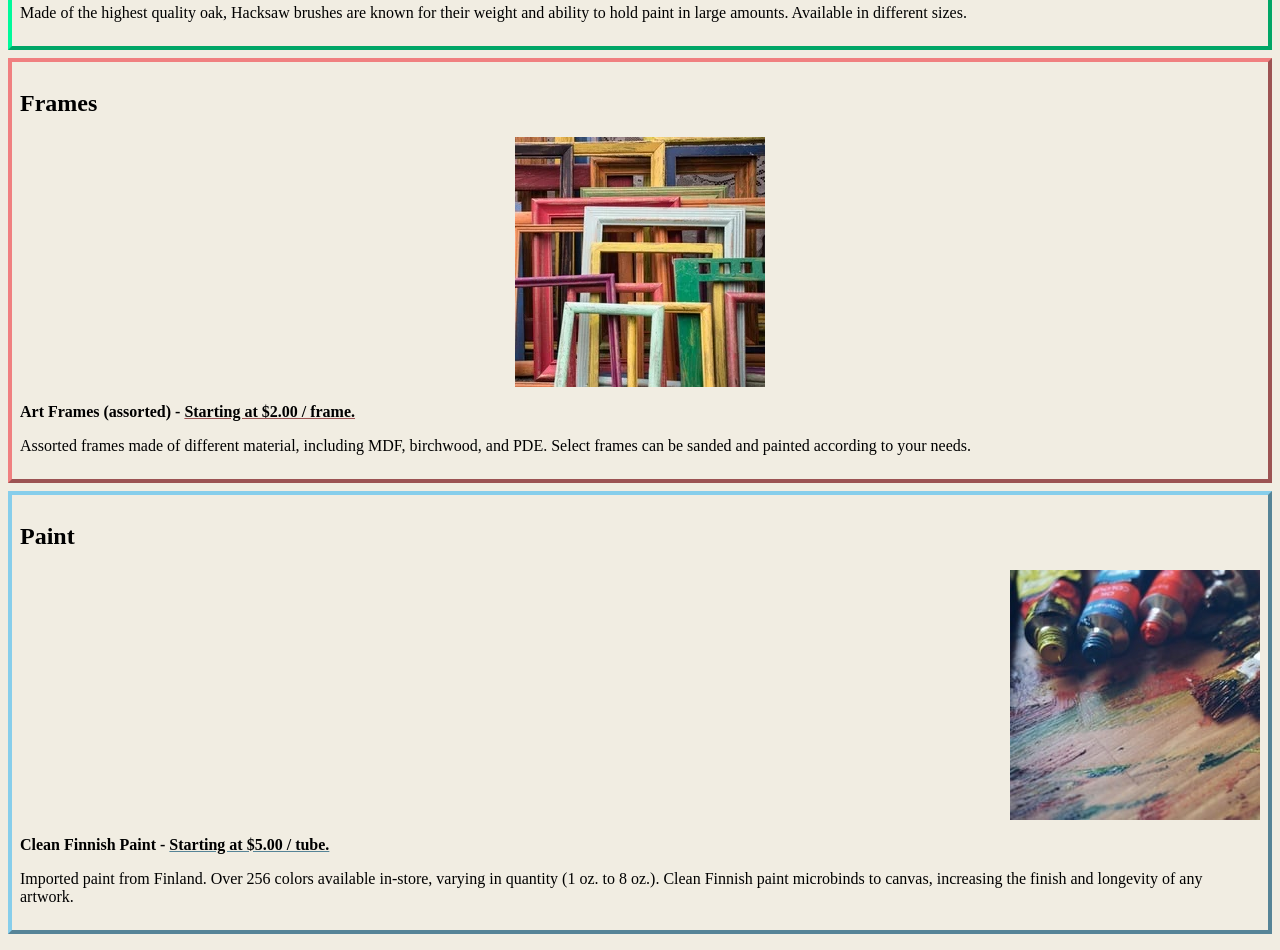
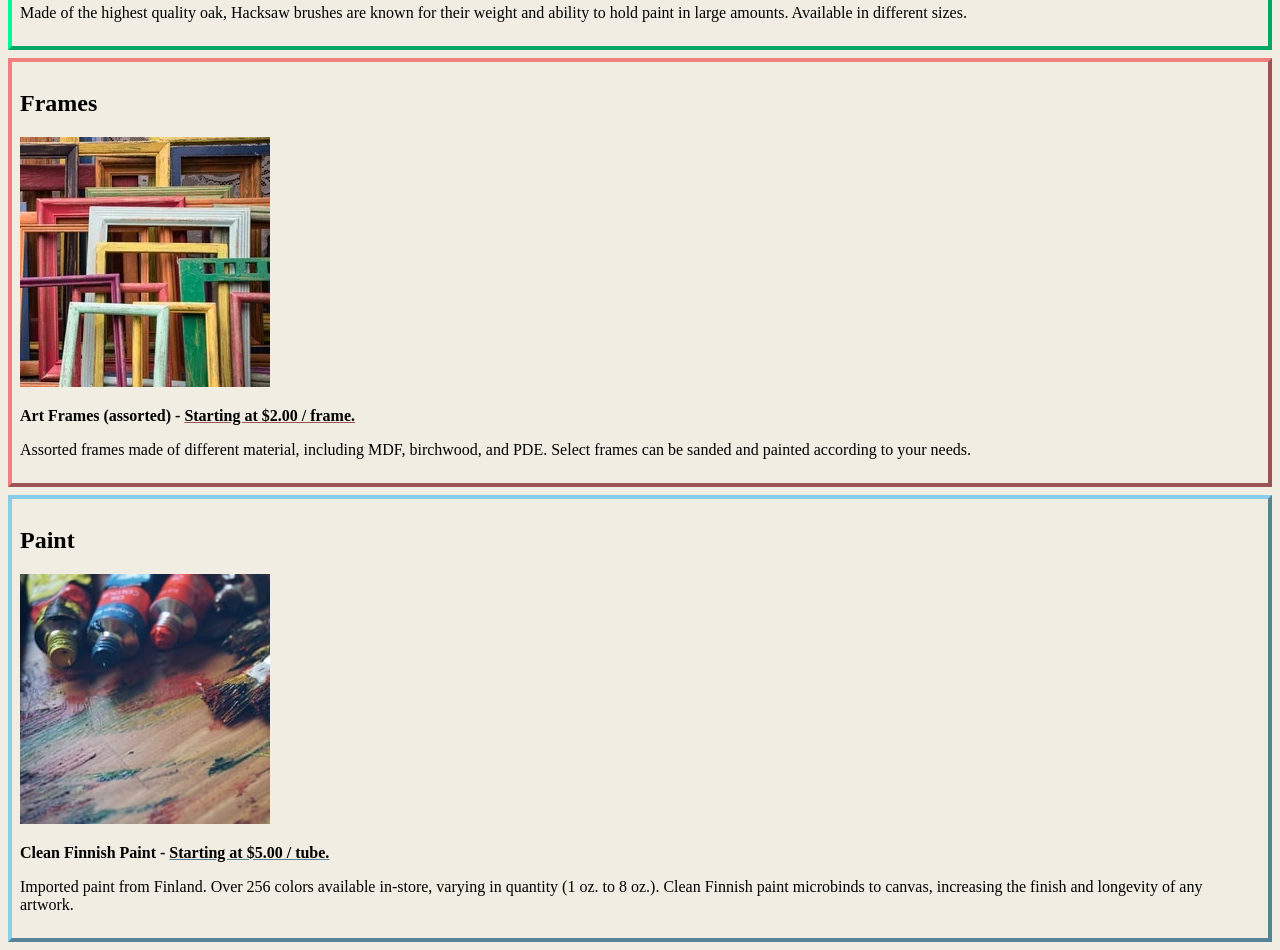
Before and after one commit to SilentStealth0/Dasmoto-s-Arts-Crafts-V2, a website: page html/index.html in a window 1280 px wide. Shown: the part 700-1650 px from the top of the page. Drawn offline with Linux system fonts and the light colour scheme.

Commit message:
Deleted the changing of img positioning
Project Finished - 4/19/2023

```diff
--- a/css/index.css
+++ b/css/index.css
@@ -121,14 +121,3 @@ nav{
   text-decoration: underline;
   text-decoration-color: #568497;
 }
-
-.frame_sec img{
-  display: block;
-  margin-left: auto;
-  margin-right: auto;
-}
-
-.paint_sec img{
-  display: block;
-  margin-left: auto;
-}
```
